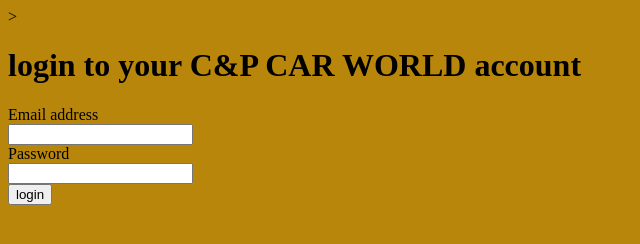
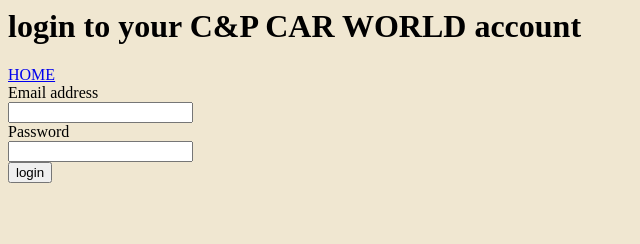
Before and after one commit to Chiboy999/C-P-CAR-WORLD, a plain HTML site: page login.html in a window 1280 px wide. Shown: the whole page, without its empty margins (0-640 px from the left). Drawn offline with Linux system fonts and the light colour scheme.

Commit message:
Add files via upload

```diff
--- a/login.html
+++ b/login.html
@@ -1,10 +1,12 @@
 <form>
-    ><style>
-        body{background-color: darkgoldenrod;}
+    <style>
+        body{background-color: rgb(240, 231, 209);}
     </style>
     <title>login to your C&P CAR WORLD account</title>
+
     <div class="mb-3">
          <h1>login to your C&P CAR WORLD account</h1>
+         <a href="index.html">HOME</a> <br>
       <label for="exampleInputEmail1"  class="form-label">Email address</label> <br>
       <input type="email" required class="form-control" id="exampleInputEmail1" aria-describedby="emailHelp">
       <div id="emailHelp" class="form-text"></div>
@@ -14,6 +16,7 @@
       <input type="password" required class="form-control" id=""> <br>
 
 
-    <button type="submit" class="btn btn-primary">login</button>
+
+         <button type="submit" class="btn btn-primary">login</button>
 
   </form>
```
